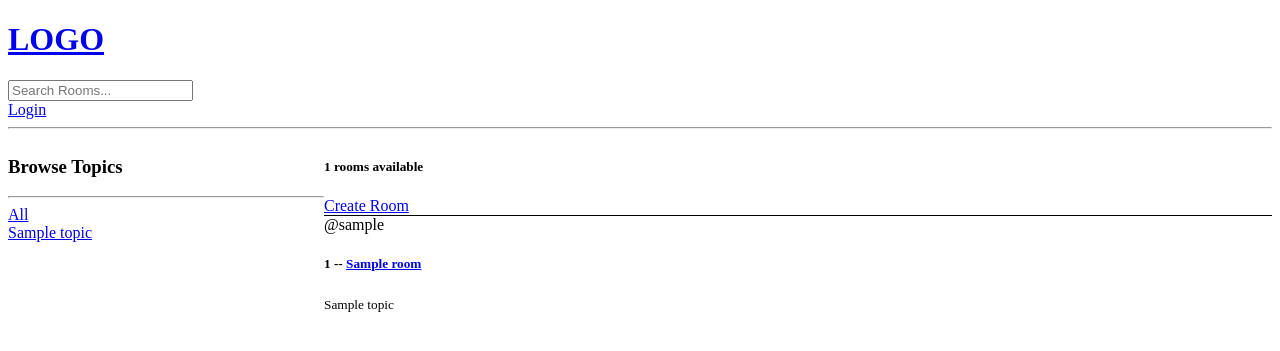
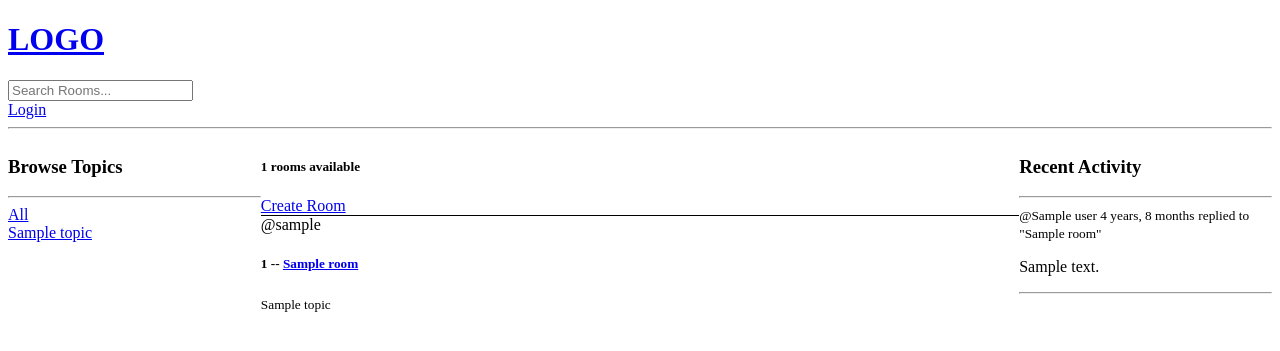
Before and after one commit to sunnole/djangoTutorial, a Django app: template base/templates/base/home.html in a window 1280 px wide. Shown: the top 351 px of the page. Run offline with Django 3.2, Linux system fonts and the light colour scheme; the template is opened without the code that fills it: most values are stand-ins (such as "Sample title", 1, 10 or a date in 2020).

Commit message:
End of Activity Feed

```diff
--- a/base/models.py
+++ b/base/models.py
@@ -35,5 +35,8 @@ class Message(models.Model):
     updated = models.DateTimeField(auto_now=True)
     created = models.DateTimeField(auto_now_add=True)
 
+    class Meta:
+        ordering = ['-updated', '-created']
+
     def __str__(self):
         return self.body[0:50]
--- /dev/null
+++ b/base/templates/base/activity_component.html
@@ -0,0 +1,15 @@
+<h3>Recent Activity</h3>
+<hr>
+
+{% for message in activity_messages %}
+    <div>
+        <small>@{{message.user}} {{message.created|timesince}}</small>
+        <small>replied to "{{message.room}}"</small>
+
+        <p>{{message.body}}</p>
+        {% if request.user == message.user %}
+            <a href="{% url 'delete-message' message.id %}">Delete</a>
+        {% endif %}
+        <hr>
+    </div>
+{% endfor %}
--- /dev/null
+++ b/base/templates/base/feed_component.html
@@ -0,0 +1,14 @@
+<div>
+    {% for room in rooms%}
+    <div class='room'>
+        {% if request.user == room.host %}
+            <a href="{% url 'update-room' room.id %}">Edit</a>
+            <a href="{% url 'delete-room' room.id %}">Delete</a>
+        {% endif %}
+        <span>@{{room.host.username}}</span>
+        <h5>{{room.id}} -- <a href="{% url 'room' room.id %}">{{room.name}}</a></h5>
+        <small>{{room.topic.name}}</small>
+    </div>
+
+    {% endfor%}
+</div>
--- a/base/templates/base/home.html
+++ b/base/templates/base/home.html
@@ -5,7 +5,7 @@
 <style>
     .home-container {
         display: grid;
-        grid-template-columns: 1fr 3fr;
+        grid-template-columns: 1fr 3fr 1fr;
     }
     .room {
         border-top: 1px solid black;
@@ -16,36 +16,18 @@
 <div class="home-container">
 
     <div>
-        <h3>Browse Topics</h3>
-        <hr>
-        <div>
-            <a href="{% url 'home' %}">All</a>
-        </div>
-        {% for topic in topics %}
-            <div>
-                <a href="{% url 'home' %}?q={{topic.name}}">{{topic.name}}</a>
-            </div>
-        {% endfor %}
+        {% include 'base/topics_component.html' %}
     </div>
 
     <div>
         <h5>{{room_count}} rooms available</h5>
         <a href="{% url 'create-room' %}">Create Room</a>
 
-        <div>
-            {% for room in rooms%}
-            <div class='room'>
-                {% if request.user == room.host %}
-                    <a href="{% url 'update-room' room.id %}">Edit</a>
-                    <a href="{% url 'delete-room' room.id %}">Delete</a>
-                {% endif %}
-                <span>@{{room.host.username}}</span>
-                <h5>{{room.id}} -- <a href="{% url 'room' room.id %}">{{room.name}}</a></h5>
-                <small>{{room.topic.name}}</small>
-            </div>
+        {% include 'base/feed_component.html' %}
+    </div>
 
-            {% endfor%}
-        </div>
+    <div>
+        {% include 'base/activity_component.html' %}
     </div>
 </div>
 
--- /dev/null
+++ b/base/templates/base/topics_component.html
@@ -0,0 +1,12 @@
+<h3>Browse Topics</h3>
+<hr>
+
+<div>
+    <a href="{% url 'home' %}">All</a>
+</div>
+
+{% for topic in topics %}
+    <div>
+        <a href="{% url 'home' %}?q={{topic.name}}">{{topic.name}}</a>
+    </div>
+{% endfor %}
```
Also changed, not shown: base/views.py (+5 -2 lines), README.md.
